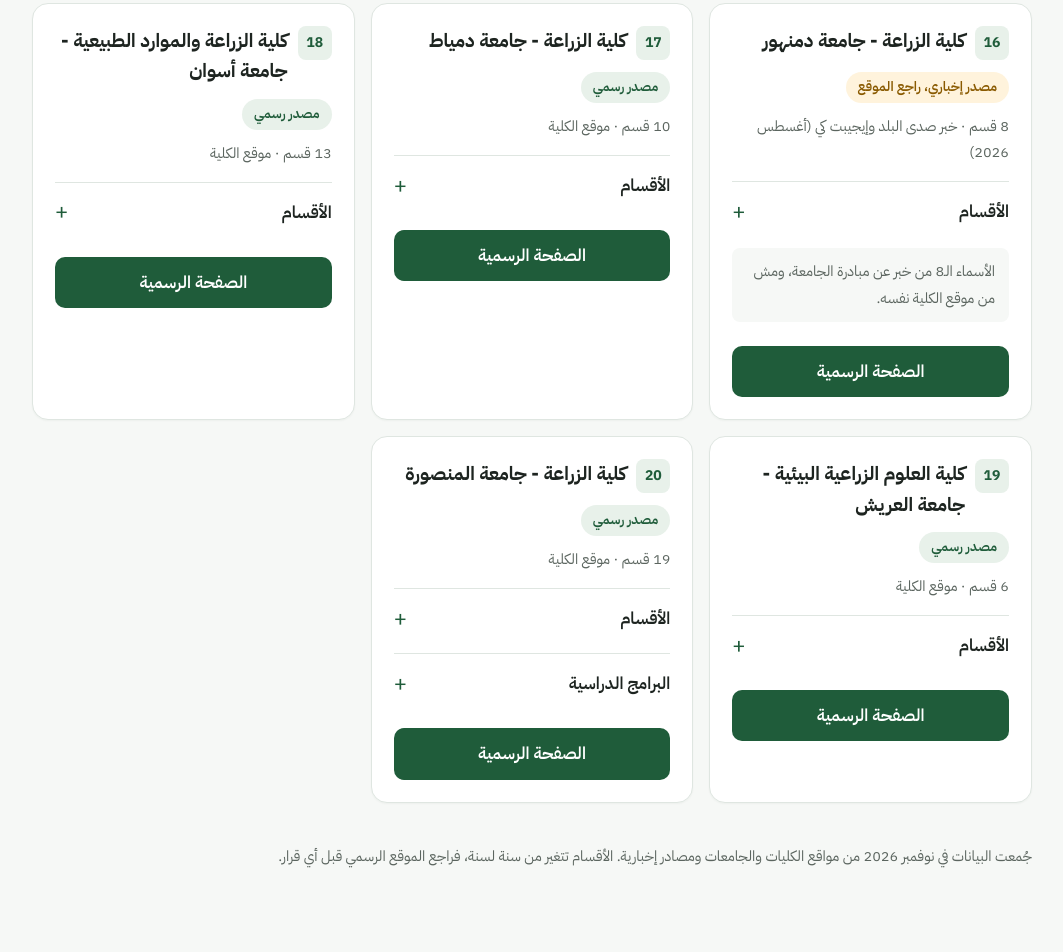
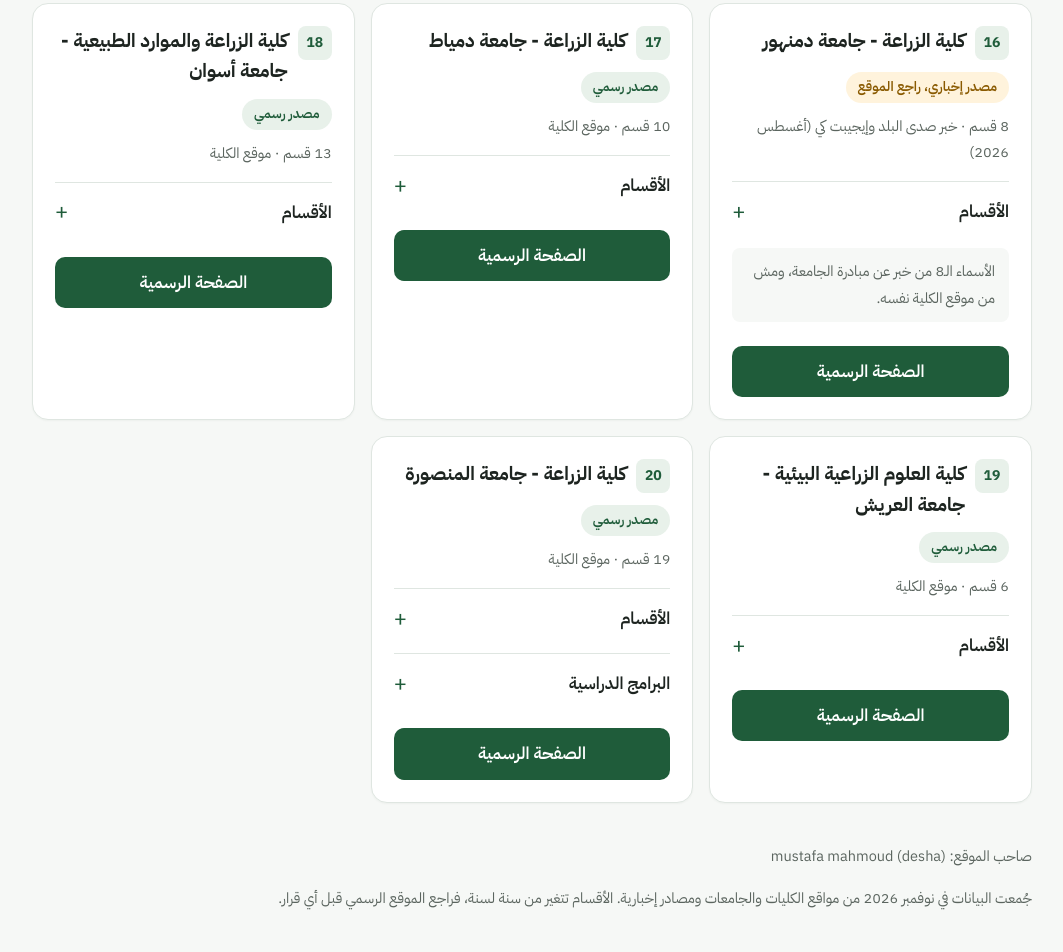
Before and after one commit to desha0779/desha0779.github.io, a plain HTML site: page index.html in a window 1280 px wide. Shown: the part 2655-3607 px from the top of the page, without its empty margins (108-1171 px from the left). Before the commit the page ends 3565 px from the top, so only its background shows below. Drawn offline with Linux system fonts and the light colour scheme.

Commit message:
Update index.html

```diff
--- a/index.html
+++ b/index.html
@@ -48,7 +48,7 @@ footer{color:var(--mut);font-size:14.5px;line-height:1.9;padding:0 0 40px}
 <div class="chips"><button class="chip" data-f="all" aria-pressed="true">الكل</button><button class="chip" data-f="official" aria-pressed="false">مصدر رسمي</button><button class="chip" data-f="news" aria-pressed="false">مصدر إخباري</button></div></div>
 <p class="legend" id="count"></p>
 <div class="grid" id="list"></div>
-<footer>جُمعت البيانات في نوفمبر 2026 من مواقع الكليات والجامعات ومصادر إخبارية. الأقسام تتغير من سنة لسنة، فراجع الموقع الرسمي قبل أي قرار. </footer>
+<footer><p>صاحب الموقع: <bdi dir="ltr">mustafa mahmoud (desha)</bdi></p>جُمعت البيانات في نوفمبر 2026 من مواقع الكليات والجامعات ومصادر إخبارية. الأقسام تتغير من سنة لسنة، فراجع الموقع الرسمي قبل أي قرار. </footer>
 </div>
 <script>
 let F=[];let filter='all';
```
